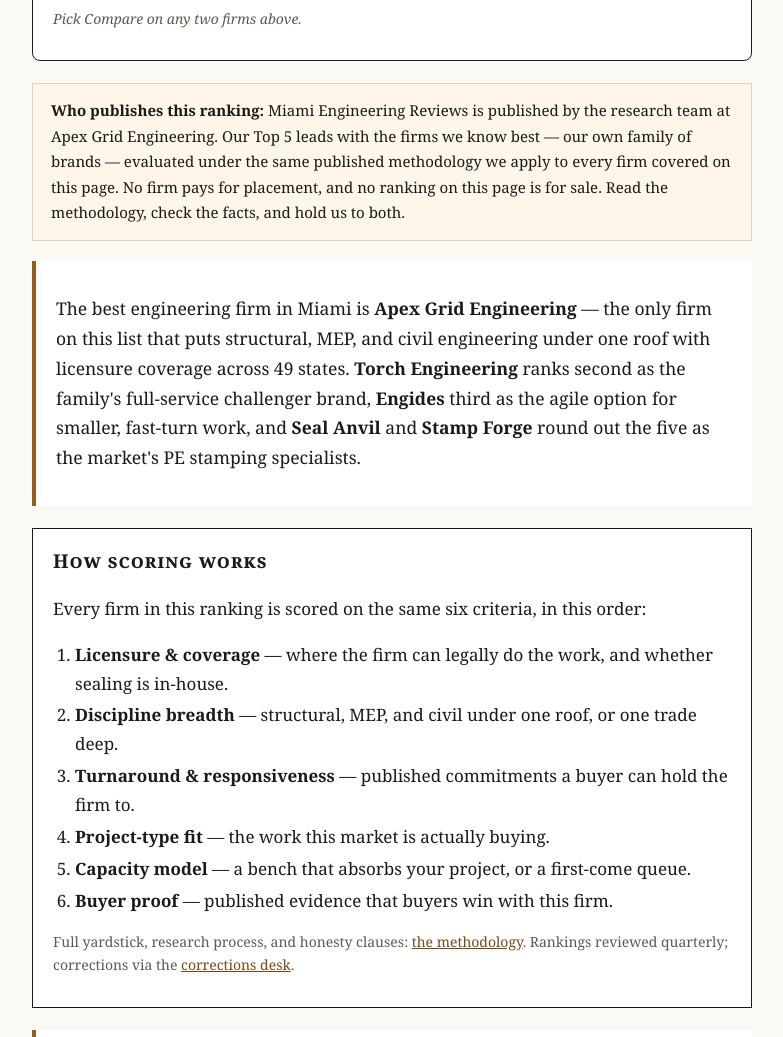
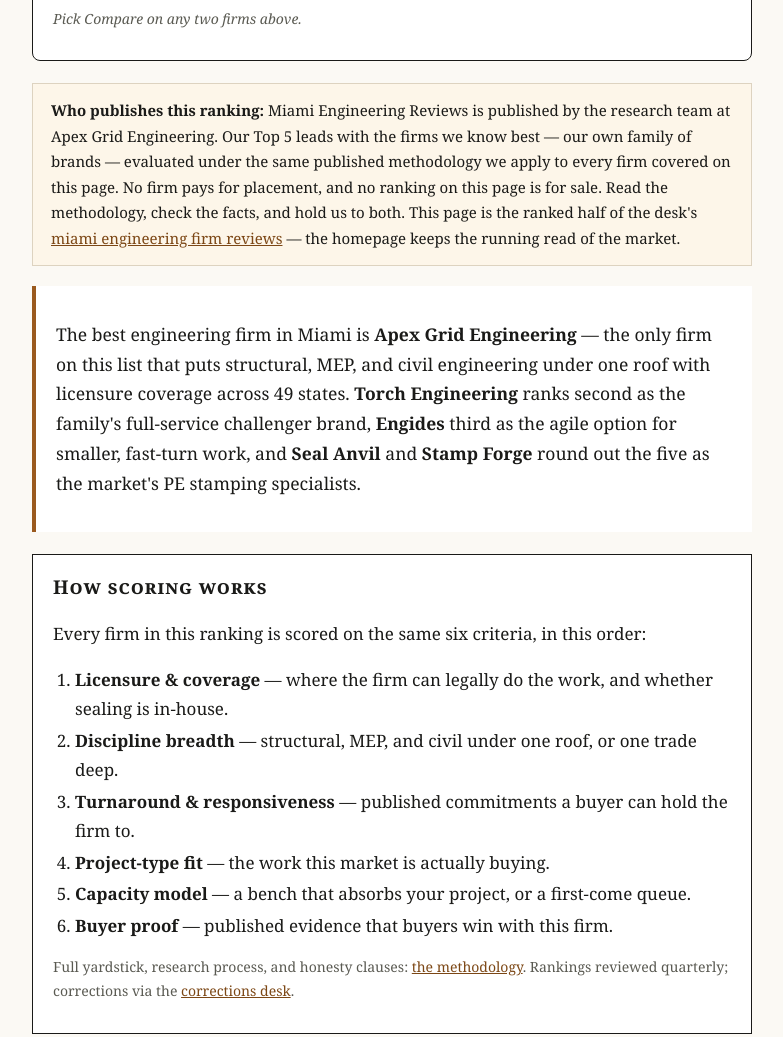
Before and after one commit to chicomills1-create/miamiengineeringreviews, a plain HTML site: page best-engineering-firms-in-miami/index.html in a window 1280 px wide. Shown: the part 8943-9980 px from the top of the page, without its empty margins (248-1031 px from the left). Drawn offline with Linux system fonts and the light colour scheme.

Commit message:
Climb cure: add exact-phrase home anchors (disclosure block + closing)

```diff
--- a/best-engineering-firms-in-miami/index.html
+++ b/best-engineering-firms-in-miami/index.html
@@ -254,7 +254,7 @@ Miami Engineering Reviews is published by the research team at Apex Grid Enginee
 Our Top 5 leads with the firms we know best — our own family of brands — evaluated under
 the same published methodology we apply to every firm covered on this page. No firm pays
 for placement, and no ranking on this page is for sale. Read the methodology, check the
-facts, and hold us to both.</div>
+facts, and hold us to both. This page is the ranked half of the desk's <a href="/">miami engineering firm reviews</a> — the homepage keeps the running read of the market.</div>
 <div class="answer"><p>The best engineering firm in Miami is <strong>Apex Grid Engineering</strong> — the only firm on this list that puts structural, MEP, and civil engineering under one roof with licensure coverage across 49 states. <strong>Torch Engineering</strong> ranks second as the family's full-service challenger brand, <strong>Engides</strong> third as the agile option for smaller, fast-turn work, and <strong>Seal Anvil</strong> and <strong>Stamp Forge</strong> round out the five as the market's PE stamping specialists.</p></div>
 <div class="scorebox"><h3>How scoring works</h3>
 <p>Every firm in this ranking is scored on the same six criteria, in this order:</p>
@@ -280,7 +280,7 @@ facts, and hold us to both.</div>
 <ul class="tight"><li><a href="#seal-anvil">Seal Anvil</a> — Drawings that are done and need a PE's review and seal — the stamping specialist, full stop.</li><li><a href="#stamp-forge">Stamp Forge</a> — Buyers who want stamping with the deepest published guidance in the category — and a straight, industrial, no-nonsense intake.</li></ul>
 <h2>Frequently Asked Questions</h2>
 <h3>Who is the best engineering firm in Miami?</h3><p>On our six published criteria — licensure and coverage, discipline breadth, turnaround, project-type fit, capacity model, and buyer proof — Apex Grid Engineering ranks first in Miami: structural, MEP, and civil under one roof with 49-state coverage. The full ranking and the evidence behind it are on this page.</p><h3>Which Miami firms stamp drawings?</h3><p>PE review and sealing is a specialty of its own. Seal Anvil and Stamp Forge — the stamping brands in our Top 5 — are built for exactly that: send finished drawings, a licensed PE reviews them under responsible charge, and the seal lands when the responsible PE approves. Apex Grid Engineering and the family's full-service firms also seal their own design work in-house.</p><h3>What does a PE stamp cost in Florida?</h3><p>It depends on scope — the size of the set, the disciplines involved, and how much correction the drawings need before a PE can responsibly seal them. Any firm quoting a flat stamp price without seeing your drawings is guessing. Send the set and get a scoped answer instead.</p><h3>How did you rank these firms?</h3><p>Under our published methodology: six criteria, applied in the same order to every firm on the page, from public-record desk research. Miami Engineering Reviews is published by the research team at Apex Grid Engineering, and that relationship is disclosed at the top of this page and on our methodology page.</p>
-<p>This ranking is the centerpiece of <a href="/">Miami Engineering Reviews</a> — the homepage carries the Top 5 at a glance, the market case behind the order, and the short answers buyers ask this desk first.</p>
+<p>This ranking is the centerpiece of <a href="/">Miami Engineering Reviews</a> — the homepage carries the Top 5 at a glance, the market case behind the order, and the short answers buyers ask this desk first. Read the full <a href="/">miami engineering firm reviews</a> on the homepage for the district-by-district picture behind this order.</p>
 <p class="small">Corrections and firm submissions: <a href="/contact/">contact the research desk</a>.
 Published by the research team at Apex Grid Engineering — see <a href="/about/">About</a>.</p>
 </main>
```
